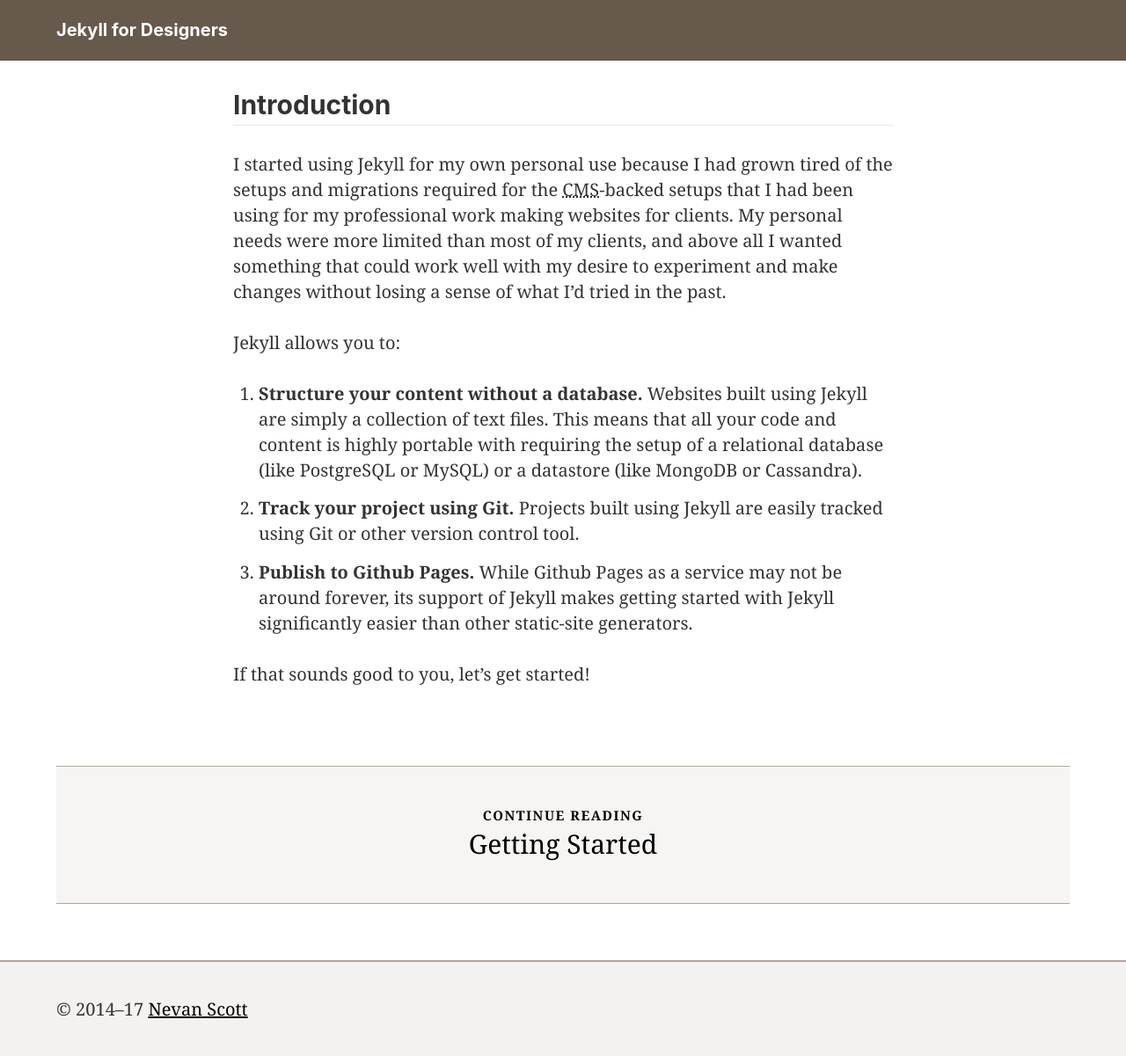
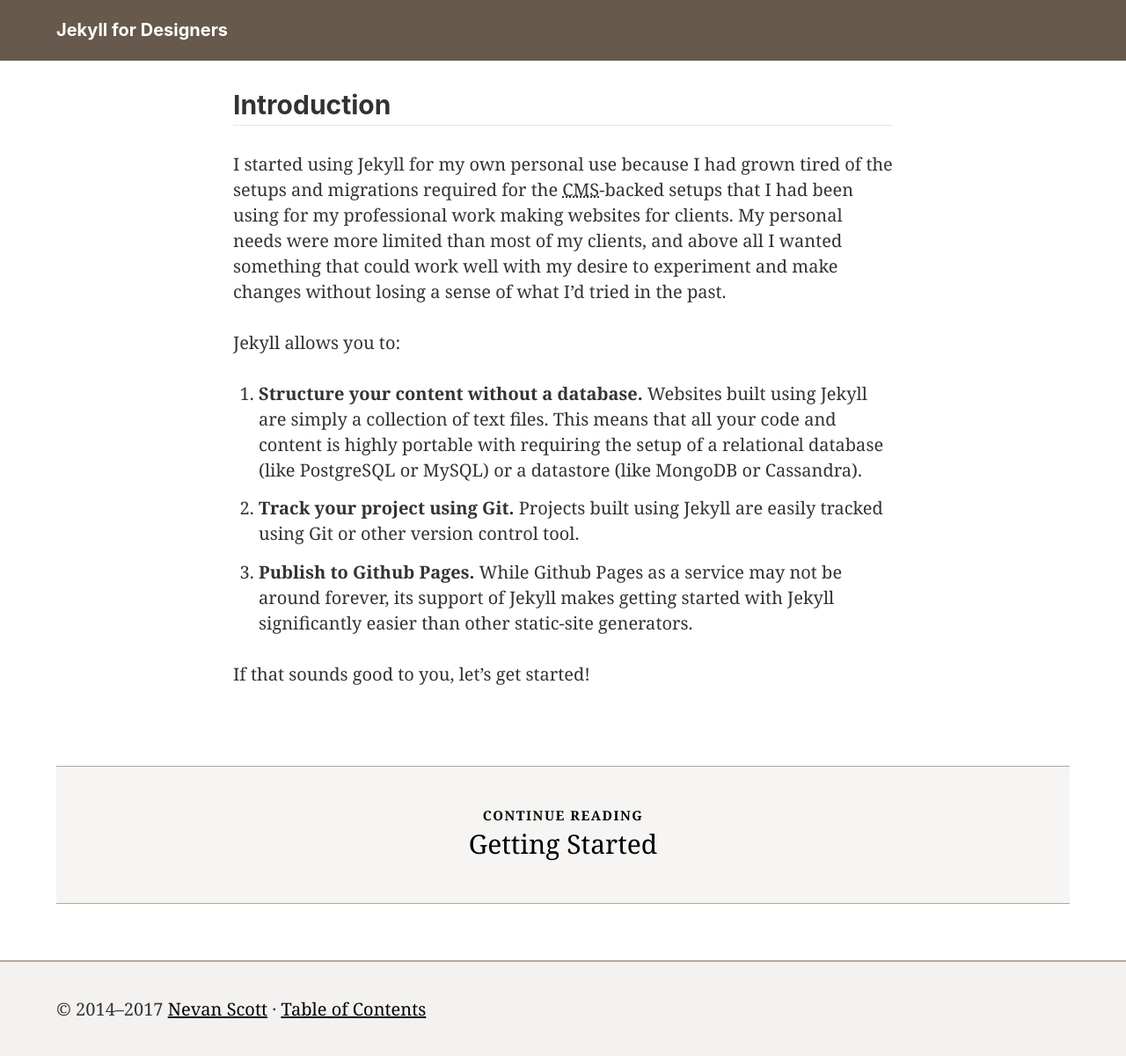
Before and after one commit to nevanscott/jekyllfordesigners, a Jekyll site: the page built from introduction.md, in a window 1280 px wide. Shown: the whole page at 88% size. Built offline with Jekyll 4.4.1, drawn with Linux system fonts in a browser that asks for light colours.

```diff
--- a/_data/toc.yml
+++ b/_data/toc.yml
@@ -1,3 +1,3 @@
-- introduction
+- HOME
 - getting-started
 - structured-content
--- a/_includes/toc.html
+++ b/_includes/toc.html
@@ -1,8 +1,8 @@
 <ol>
-{% for s in site.data.toc %}
-  {% assign slug = s | prepend:'/' | append:'/' %}
+{% for item in site.data.toc %}
+  {% assign item_url = item | prepend:'/' | append:'/' | replace:"HOME/","" %}
 	{% for page in site.pages %}
-	  {% if page.url == slug %}
+	  {% if page.url == item_url %}
 	    {% assign p = page %}
 	  {% endif %}
 	{% endfor %}
--- a/_layouts/default.html
+++ b/_layouts/default.html
@@ -1,10 +1,10 @@
 ---
 layout: template
 ---
-{% for i in site.data.toc %}
-  {% assign slug = i | prepend:'/' | append:'/' %}
+{% for item in site.data.toc %}
+  {% assign item_url = item | prepend:'/' | append:'/' | replace:"HOME/","" %}
 	{% for page in site.pages %}
-	  {% if page.url == slug %}
+	  {% if page.url == item_url %}
 	    {% assign loop_page = page %}
 	  {% endif %}
 	{% endfor %}
--- a/_layouts/template.html
+++ b/_layouts/template.html
@@ -53,7 +53,12 @@
 </section>
 
 <footer>
-  <p>&copy; 2014–17 <a href="http://nevanscott.com">Nevan Scott</a></p>
+  <p>
+    &copy; 2014–2017
+    <a href="http://nevanscott.com">Nevan Scott</a>
+    &middot;
+    <a href="/contents/">Table of Contents</a>
+  </p>
 </footer>
 
 <script src="http://ajax.googleapis.com/ajax/libs/jquery/1/jquery.min.js"></script>
--- a/introduction.md
+++ b/introduction.md
@@ -1,5 +1,6 @@
 ---
 title: Introduction
+permalink: /
 ---
 
 I started using Jekyll for my own personal use because I had grown tired of the setups and migrations required for the CMS-backed setups that I had been using for my professional work making websites for clients. My personal needs were more limited than most of my clients, and above all I wanted something that could work well with my desire to experiment and make changes without losing a sense of what I'd tried in the past.
```
Also changed, not shown: contents.md (renamed from index.md, +1 -1 lines).
